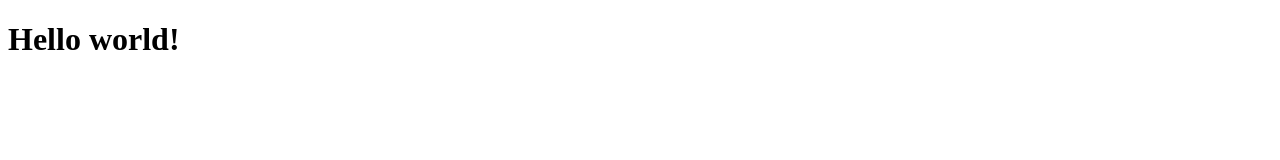
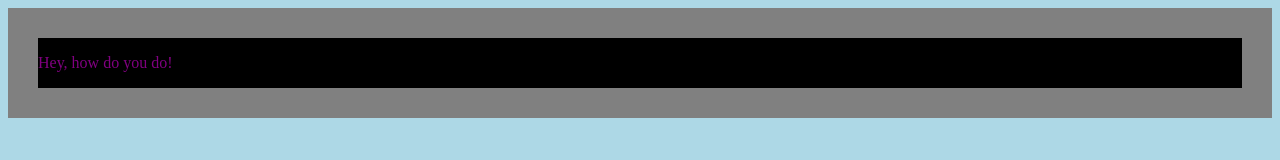
Before and after one commit to maartenww/webstore-1, a website: page index.html in a window 1280 px wide. Drawn offline with Linux system fonts and the light colour scheme; files that its build step writes are made by us from their sources.

Commit message:
made some changes

```diff
--- a/index.css
+++ b/index.css
@@ -0,0 +1,13 @@
+.header {
+    color:red;
+    border: 30px solid gray;
+    background-color: black;
+}
+
+.homebutton-text {
+    color: blue;
+}
+
+body {
+    background-color: lightblue;
+  }
--- a/index.html
+++ b/index.html
@@ -1,8 +1,37 @@
 <!DOCTYPE html>
 <html>
+    <head>
+        <title>Desiree's schilderijen</title>
+        <meta charset="utf-8">
+        <link rel="stylesheet" type="text/css" href="public/index.css">
+    </head>
     <body>
-        <h1>
-            Hello world!
-        </h1>
+        <header class='header'>
+            <div>
+                <p style="color:purple" class='homebutton-text'>
+                    Hey, how do you do!
+                </p>
+            </div>
+        </header>
+
+        <div>
+            <h1>
+
+            </h1>
+        </div>
+
+        <div>
+            <h1>
+
+            </h1>
+
+        </div>
+
+        <div>
+            <h1>
+
+            </h1>
+        </div>
+
     </body>
 </html>
--- a/index.js
+++ b/index.js
@@ -1,11 +1,14 @@
 const express = require('express')
 const app = express();
 const path = require("path");
+
+app.use('/', express.static(__dirname,'./index.css'));
 
 app.get('/', function(req, res){
   res.sendFile(path.join(__dirname, './index.html'));
 
 });
 
+
 app.listen(8000);
 console.log('Example app listening on port 8000!');
```
